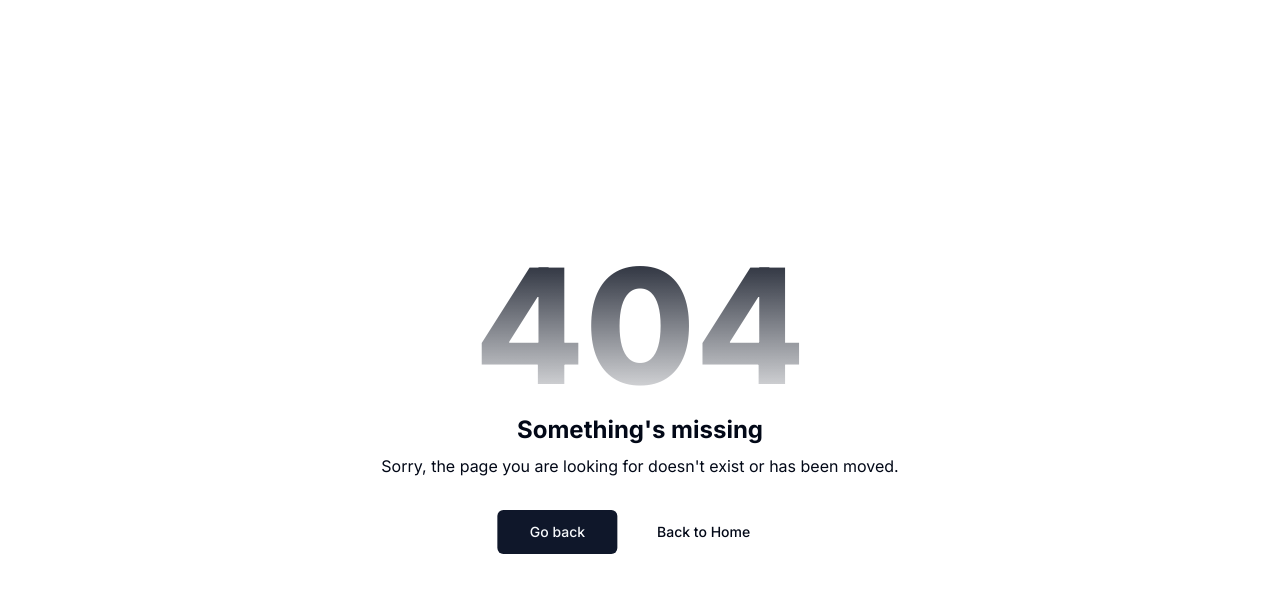
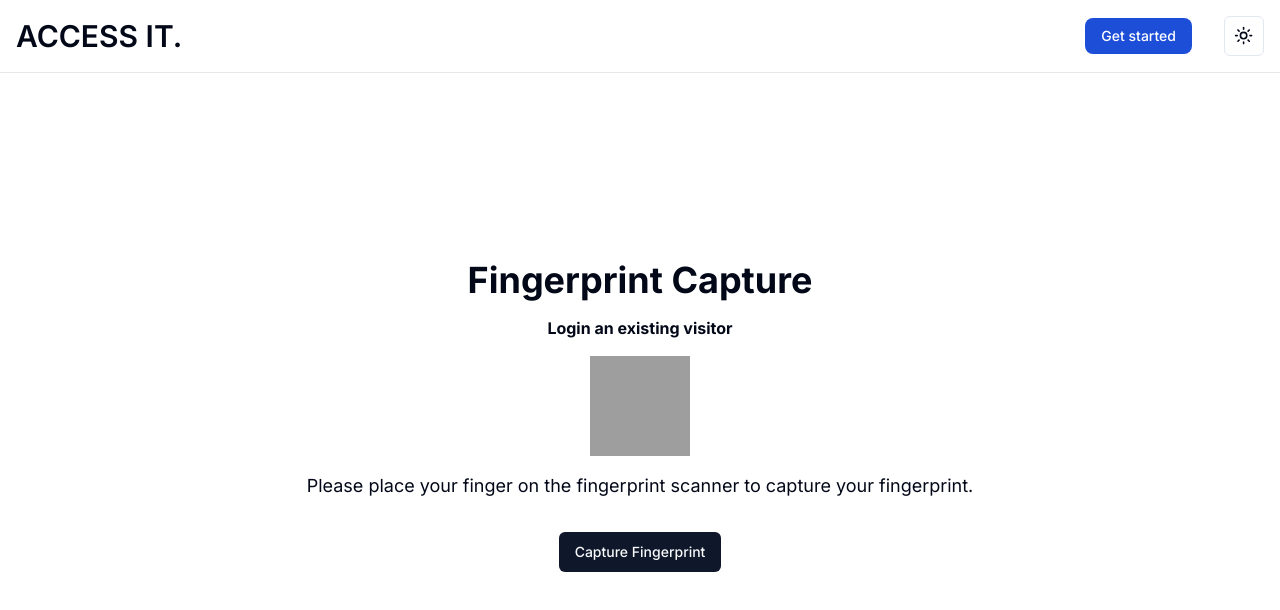
Before and after one commit to DevLaukey/access-point-frontend, a Next.js app: page /existing-user/fingerprint in a window 1280 px wide. Before the commit this address had no page. Shown: the top 610 px of the page. Built offline with nearby package versions, Linux system fonts and the light colour scheme; grey boxes are pictures that could not be loaded.

Commit message:
addded Login Component

```diff
--- /dev/null
+++ b/app/existing-user/fingerprint/page.jsx
@@ -0,0 +1,120 @@
+"use client";
+import React, { useEffect, useState } from "react";
+import { Button } from "../../../components/ui/button";
+import { Skeleton } from "../../../components/ui/skeleton";
+import Image from "next/image";
+
+import NavbarComponent from "../../../components/navbar-component";
+import { ToastContainer, toast } from "react-toastify";
+import "react-toastify/dist/ReactToastify.css";
+import { useRouter } from "next/navigation";
+
+const Page = () => {
+  const [fingerprintCaptured, setFingerprintCaptured] = useState(false);
+  const [fingerprintCapturedError, setfingerprintCapturedError] =
+    useState(false);
+  const [data, setData] = useState([]);
+  const [isloading, setIsLoading] = useState(false);
+  const [success, setSuccess] = useState(false);
+  const [failure, setFailure] = useState(false);
+
+  const router = useRouter();
+
+  const handleCaptureFingerprint = async () => {
+    try {
+      const response = await fetch(
+        "https://localhost:7030/api/Fingerprint/verify",
+        {
+          method: "POST",
+          headers: {
+            "Content-Type": "application/json",
+          },
+        }
+      );
+
+      setIsLoading(true);
+      const data = await response.json();
+
+      data && setIsLoading(false);
+      if (response.status !== 200) {
+        setfingerprintCapturedError(true);
+        throw new Error(data.message);
+      }
+      console.log("Response:", data);
+      // Code to capture fingerprint goes here
+      setFingerprintCaptured(true);
+
+      toast.success("Fingerprint captured successfully!");
+      setData(data);
+    } catch (error) {
+      console.log(error.message);
+    }
+  };
+
+  const captureName = () => {
+    router.push("/dashboard");
+  };
+
+  if (isloading) {
+    return <Skeleton color="#202020" highlightColor="#444" />;
+  }
+
+  const LoginResponse = () => {
+    if (isloading) {
+      return <Skeleton color="#202020" highlightColor="#444" />;
+    }
+    if (success) {
+      return <p>Sucess</p>;
+    }
+    if (failure) {
+      return <p>Failure</p>;
+    }
+  };
+  return (
+    <div className="container mx-auto p-4">
+      <div className="flex flex-col items-center justify-center h-screen px-2 text-center">
+        <ToastContainer />
+
+        <NavbarComponent />
+        <h1 className="text-4xl font-bold mb-4">Fingerprint Capture</h1>
+        <h5 className="font-bold mb-4">Login an existing visitor</h5>
+        {data.length !== 0 &&
+          (!fingerprintCapturedError ? (
+            <p className="text-green-500 mb-4">
+              Fingerprint captured successfully!
+            </p>
+          ) : (
+            <p className="text-red-500 mb-4">
+              Fingerprint capture failed. Please try again.
+            </p>
+          ))}
+        {fingerprintCaptured ? (
+          <LoginResponse />
+        ) : (
+          <iframe
+            width={100}
+            height={100}
+            className="mb-4"
+            src="https://lottie.host/embed/ac8bbada-080e-4a95-aae1-bfd6de061909/ckE2mUdqg5.json"
+          ></iframe>
+        )}
+
+        {!fingerprintCaptured && (
+          <p className="text-lg mb-8">
+            Please place your finger on the fingerprint scanner to capture your
+            fingerprint.
+          </p>
+        )}
+        {fingerprintCaptured ? (
+          <Button onClick={captureName}>Continue</Button>
+        ) : (
+          <Button onClick={handleCaptureFingerprint}>
+            Capture Fingerprint
+          </Button>
+        )}
+      </div>
+    </div>
+  );
+};
+
+export default Page;
```
